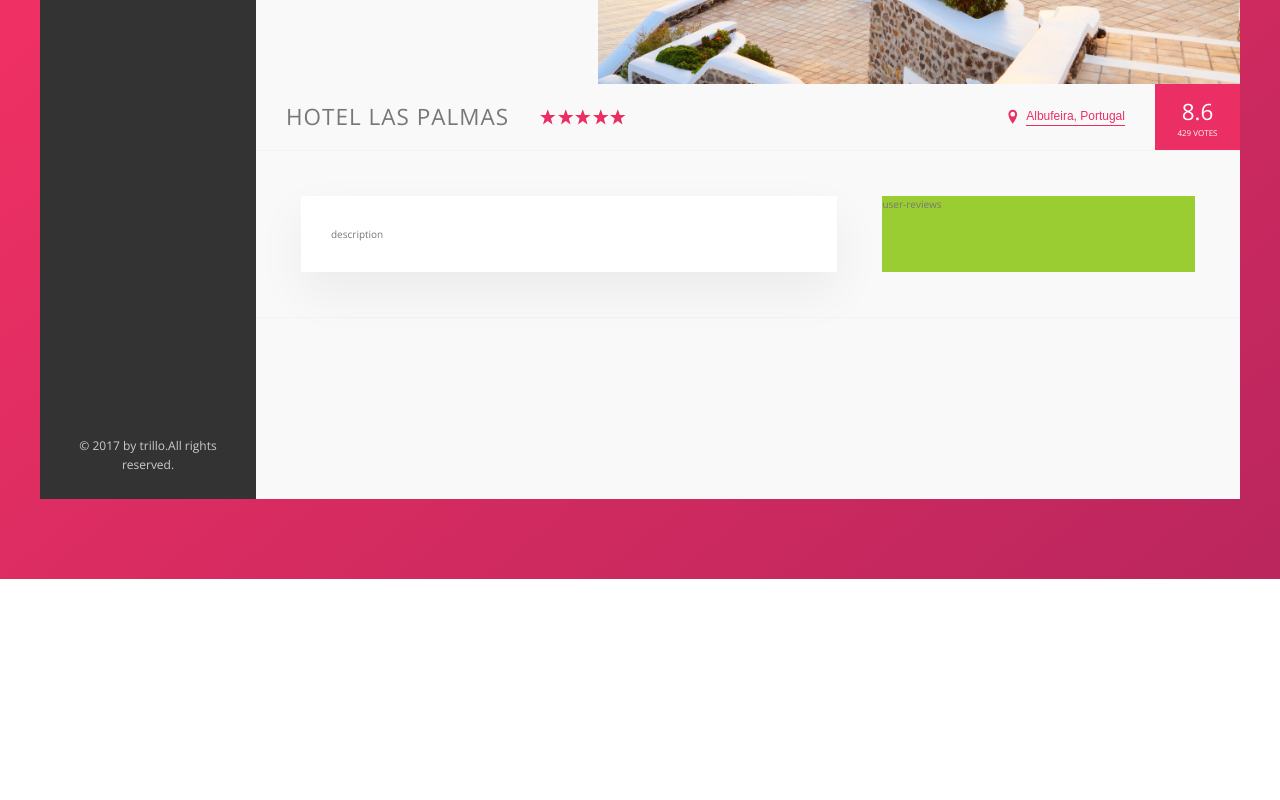
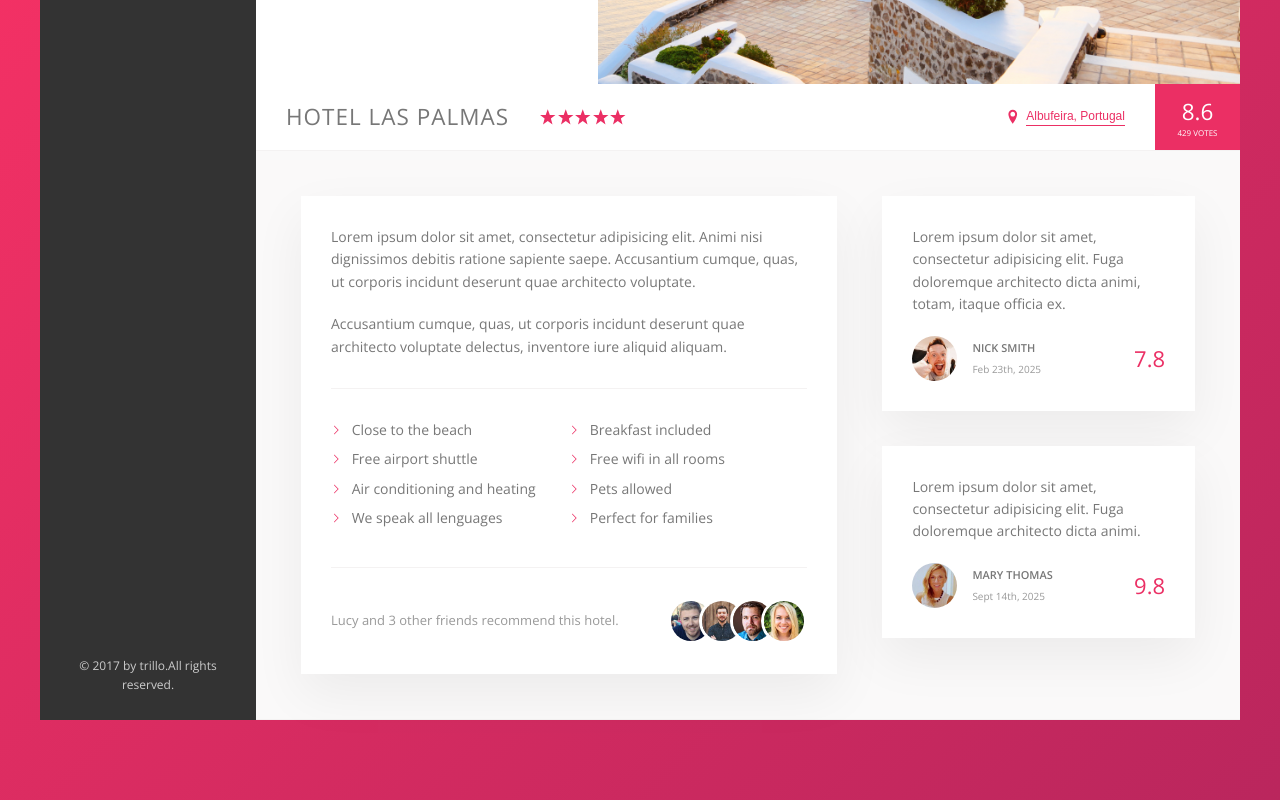
Before and after one commit to EugeneLevkovych/Trillo-flex, a website built with Vite: page src/index.html in a window 1280 px wide. Shown: the part 451-1251 px from the top of the page. Before the commit the page ends 1030 px from the top, so only its background shows below. Built offline with nearby package versions, Linux system fonts and the light colour scheme.

Commit message:
add right box

```diff
--- a/src/index.html
+++ b/src/index.html
@@ -129,11 +129,75 @@
           </div>
           <div class="detail">
             <div class="description">
-              description
+              <p class="paragraph">Lorem ipsum dolor sit amet, consectetur adipisicing elit. Animi nisi dignissimos debitis ratione sapiente saepe. Accusantium cumque, quas, ut corporis incidunt deserunt quae architecto voluptate.
+              </p>
+              <p class="paragraph">Accusantium cumque, quas, ut corporis incidunt deserunt quae architecto voluptate delectus, inventore iure aliquid aliquam.
+              </p>
+              <ul class="list">
+                <li class="list__item">
+                  Close to the beach
+                </li>
+                <li class="list__item">
+                  Breakfast included
+                </li>
+                <li class="list__item">
+                  Free airport shuttle
+                </li>
+                <li class="list__item">
+                  Free wifi in all rooms
+                </li>
+                <li class="list__item">
+                  Air conditioning and heating
+                </li>
+                <li class="list__item">
+                  Pets allowed
+                </li>
+                <li class="list__item">
+                  We speak all lenguages
+                </li>
+                <li class="list__item">
+                  Perfect for families
+                </li>
+              </ul>
+              <div class="recommend">
+                <p class="recommend__count">
+                  Lucy and 3 other friends recommend this hotel.
+                </p>
+                <div class="recommend__friends">
+                  <img src="img/user-3.jpg" alt="Friend 1" class="recommend__photo">
+                  <img src="img/user-4.jpg" alt="Friend 2" class="recommend__photo">
+                  <img src="img/user-5.jpg" alt="Friend 3" class="recommend__photo">
+                  <img src="img/user-6.jpg" alt="Friend 4" class="recommend__photo">
+                </div>
+              </div>
             </div>
-            <div class="user-reviews">
-              user-reviews
-            </div>
+            <figure class="user-reviews">
+              <figure class="review">
+                <blockquote class="review__text">
+                  Lorem ipsum dolor sit amet, consectetur adipisicing elit. Fuga doloremque architecto dicta animi, totam, itaque officia ex.
+                </blockquote>
+                <figcaption class="review__user">
+                  <img src="img/user-1.jpg" alt="User 1" class="review__photo">
+                  <div class="review__user-box">
+                    <p class="review__user-name">Nick Smith</p>
+                    <p class="review__user-date">Feb 23th, 2025</p>
+                  </div>
+                  <div class="review__rating">7.8</div>
+                </figcaption>
+              </figure>
+              <figure class="review">
+                <blockquote class="review__text">
+                  Lorem ipsum dolor sit amet, consectetur adipisicing elit. Fuga doloremque architecto dicta animi.                </blockquote>
+                <figcaption class="review__user">
+                  <img src="img/user-2.jpg" alt="User 1" class="review__photo">
+                  <div class="review__user-box">
+                    <p class="review__user-name">Mary Thomas</p>
+                    <p class="review__user-date">Sept 14th, 2025</p>
+                  </div>
+                  <div class="review__rating">9.8</div>
+                </figcaption>
+              </figure>
+            </figure>
           </div>
         </main>
       </div>
--- a/src/scss/_components.scss
+++ b/src/scss/_components.scss
@@ -291,3 +291,115 @@
         box-shadow: none;
     }
 }
+/////////////////////////////////////
+//PARAGRAPH
+.paragraph:not(:last-of-type) {
+    margin-bottom: 2rem;
+}
+
+
+
+/////////////////////////////////////
+//LIST
+.list {
+    list-style: none;
+    margin: 3rem 0;
+    padding: 3rem 0;
+    border-top: var(--line);
+    border-bottom: var(--line);
+    display: flex;
+    flex-wrap: wrap;
+
+    &__item {
+        flex: 0 0 50%;
+        margin-bottom: .7rem;
+    }
+
+    &__item::before {
+        content: "";
+        display: inline-block;
+        height: 1rem;
+        width: 1rem;
+        margin-right: .7rem;
+        background-color: var(--color-primary);
+        mask-image: url(../img/chevron-thin-right.svg);
+        mask-size: cover;
+    }
+}
+
+/////////////////////////////////////
+//RECOMMEND
+.recommend {
+   font-size: 1.3rem;
+   color: var(--color-grey-dark-3);
+   display: flex;
+   align-items: center;
+
+    &__count {
+        margin-right: auto;
+    }
+
+    &__friends {
+        display: flex;
+        align-items: center;
+    }
+
+    &__photo {
+       box-sizing: content-box;
+       height: 4rem;
+       width: 4rem;
+       border-radius: 50%;
+       border: 3px solid #fff;
+
+       &:not(:last-child) {
+        margin-right: -1.5rem;
+       }
+  }
+}
+
+/////////////////////////////////////
+//REVIEW
+.review {
+   background-color: #fff;
+   box-shadow: var(--shadow-light);
+   padding: 3rem;
+   margin-bottom: 3.5rem;
+
+    &__text {
+        margin-bottom: 2rem;
+    }
+
+    &__user {
+        display: flex;
+        align-items: center;
+    }
+
+    &__photo {
+        height: 4.5rem;
+        width: 4.5rem;
+        border-radius: 50%;
+        margin-right: 1.5rem;
+    }
+
+    &__user-box {
+        margin-right: auto;
+    }
+
+    &__user-name {
+        font-size: 1.1rem;
+        font-weight: 600;
+        text-transform: uppercase;
+        margin-bottom: .4rem;
+    }
+
+    &__user-date {
+        font-size: 1rem;
+        color: var(--color-grey-dark-3);
+    }
+
+    &__rating {
+        color: var(--color-primary);
+        font-size: 2.2rem;
+        font-weight: 300;
+    }
+}
--- a/src/scss/_layout.scss
+++ b/src/scss/_layout.scss
@@ -1,7 +1,8 @@
 .container {
   max-width: 120rem;
   margin: 8rem auto;
-  background-color: var(--color-grey-light-1);
+  // background-color: var(--color-grey-light-1);
+  background-color: #fff;
   box-shadow: var(--shadow-dark);
 
   min-height: 50rem;
@@ -32,10 +33,10 @@ justify-content: space-between;
 
 .hotel-view {
 flex: 1;
-height: 80rem;
 }
 
 .detail {
+  font-size: 1.4rem;
   display: flex;
   padding: 4.5rem;
   background-color: var(--color-grey-light-1);
@@ -51,6 +52,5 @@ height: 80rem;
 }
 
 .user-reviews {
-  background-color: yellowgreen;
   flex: 1;
 }
```
Also changed, not shown: src/img/SVG/aircraft-take-off.svg (deleted), src/img/SVG/bookmark.svg (deleted), src/img/SVG/chat.svg (deleted), src/img/SVG/chevron-thin-right.svg (deleted), src/img/SVG/home.svg (deleted), src/img/SVG/key.svg (deleted), src/img/SVG/location-pin.svg (deleted), src/img/SVG/magnifying-glass.svg (deleted), src/img/SVG/map.svg (deleted), src/img/SVG/star.svg (deleted).
